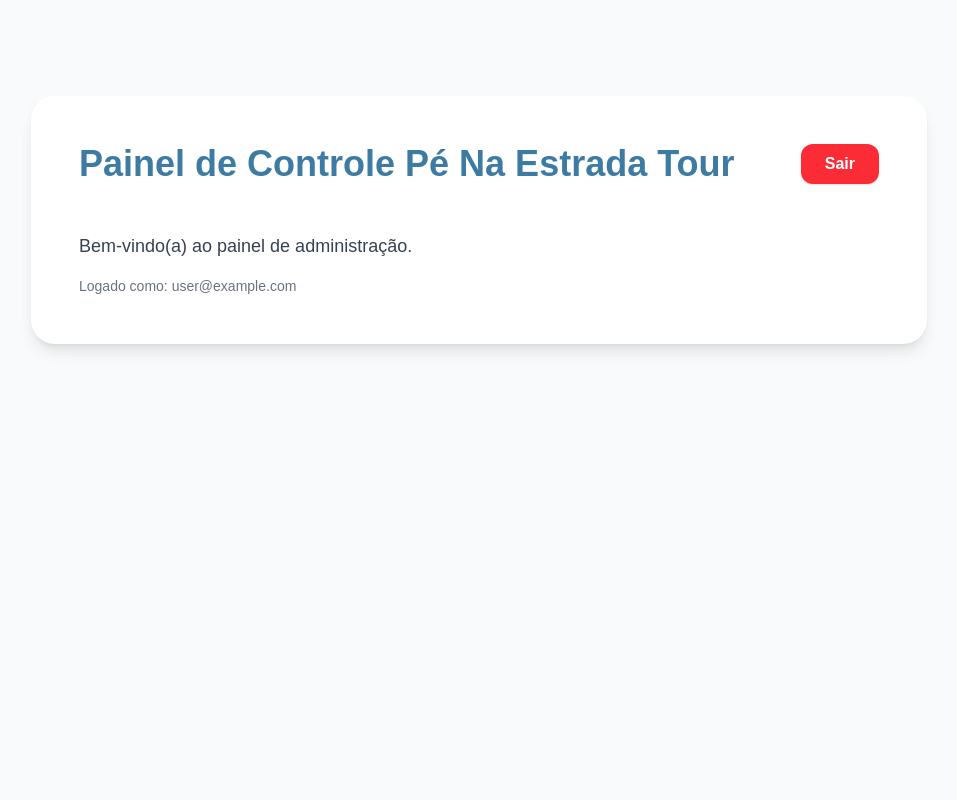
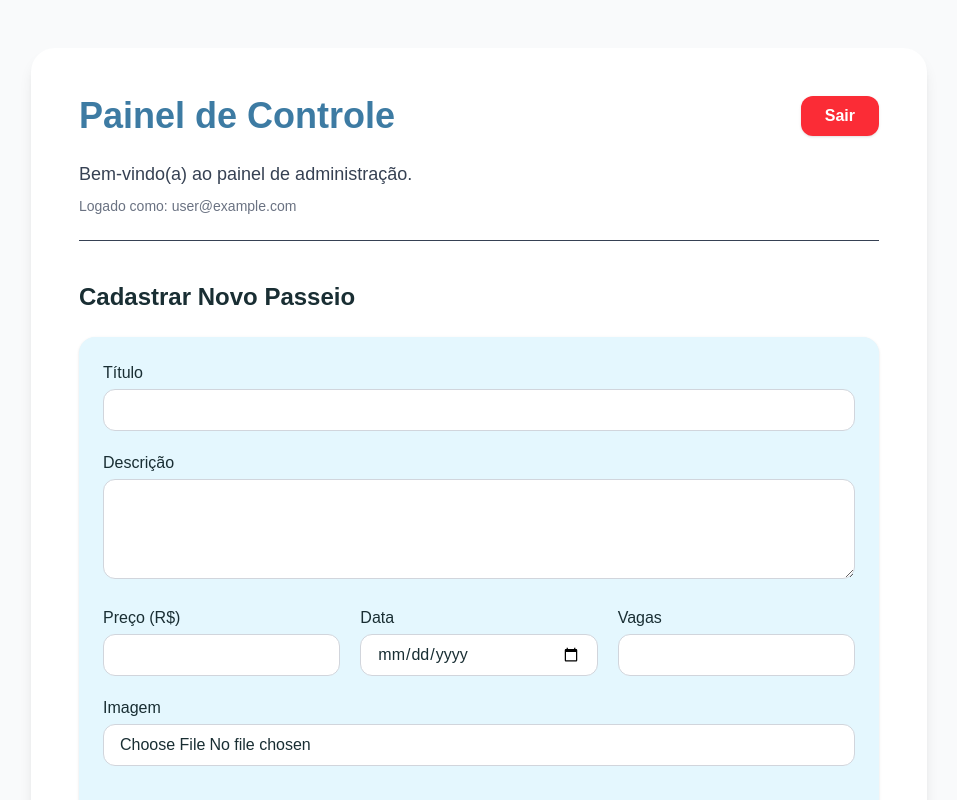
Before and after one commit to cosmo-matias/pe-na-estrada-site, a Next.js app: page /admin in a window 1280 px wide. Shown: the top 800 px of the page, without its empty margins (161-1118 px from the left). Built offline with nearby package versions, Linux system fonts and the light colour scheme; no server answers; sample sign-in values are in the browser's storage.

Commit message:
Adiciona formulário de cadastro de passeios com Firestore e Storage

```diff
--- a/app/admin/page.tsx
+++ b/app/admin/page.tsx
@@ -3,12 +3,25 @@
 import { useEffect, useState } from "react";
 import { useRouter } from "next/navigation";
 import { onAuthStateChanged, signOut, User } from "firebase/auth";
-import { auth } from "@/lib/firebaseConfig";
+import { collection, addDoc } from "firebase/firestore";
+import { ref, uploadBytes, getDownloadURL } from "firebase/storage";
+import { auth, db, storage } from "@/lib/firebaseConfig";
 
 export default function AdminPage() {
   const [user, setUser] = useState<User | null>(null);
   const [loading, setLoading] = useState(true);
   const router = useRouter();
+
+  // Form states
+  const [titulo, setTitulo] = useState("");
+  const [descricao, setDescricao] = useState("");
+  const [preco, setPreco] = useState("");
+  const [data, setData] = useState("");
+  const [vagas, setVagas] = useState("");
+  const [imagem, setImagem] = useState<File | null>(null);
+
+  const [isSaving, setIsSaving] = useState(false);
+  const [message, setMessage] = useState<{ text: string; type: "success" | "error" } | null>(null);
 
   useEffect(() => {
     const unsubscribe = onAuthStateChanged(auth, (currentUser) => {
@@ -32,6 +45,62 @@ export default function AdminPage() {
     }
   };
 
+  const handleFileChange = (e: React.ChangeEvent<HTMLInputElement>) => {
+    if (e.target.files && e.target.files[0]) {
+      setImagem(e.target.files[0]);
+    }
+  };
+
+  const handleSubmit = async (e: React.FormEvent) => {
+    e.preventDefault();
+    if (!imagem) {
+      setMessage({ text: "Por favor, selecione uma imagem.", type: "error" });
+      return;
+    }
+
+    setIsSaving(true);
+    setMessage(null);
+
+    try {
+      // 1. Upload the image
+      const imageRef = ref(storage, `passeios/${Date.now()}_${imagem.name}`);
+      const snapshot = await uploadBytes(imageRef, imagem);
+
+      // 2. Get the public URL
+      const imagemUrl = await getDownloadURL(snapshot.ref);
+
+      // 3. Save to Firestore
+      await addDoc(collection(db, "passeios"), {
+        titulo,
+        descricao,
+        preco: Number(preco),
+        data,
+        vagas: Number(vagas),
+        imagemUrl,
+        ativo: true,
+        createdAt: new Date().toISOString()
+      });
+
+      // 4. Show success and reset form
+      setMessage({ text: "Passeio cadastrado com sucesso!", type: "success" });
+      setTitulo("");
+      setDescricao("");
+      setPreco("");
+      setData("");
+      setVagas("");
+      setImagem(null);
+      // Reset input file type
+      const fileInput = document.getElementById("imagem") as HTMLInputElement;
+      if (fileInput) fileInput.value = "";
+
+    } catch (error) {
+      console.error("Erro ao cadastrar passeio:", error);
+      setMessage({ text: "Ocorreu um erro ao cadastrar o passeio.", type: "error" });
+    } finally {
+      setIsSaving(false);
+    }
+  };
+
   if (loading) {
     return (
       <div className="flex min-h-screen items-center justify-center bg-[var(--color-dark-base)]">
@@ -43,11 +112,11 @@ export default function AdminPage() {
   }
 
   return (
-    <div className="flex min-h-screen flex-col items-center bg-gray-50 p-8 md:p-24 text-[var(--color-dark-base)]">
-      <div className="w-full max-w-4xl bg-white rounded-3xl shadow-lg p-8 md:p-12">
-        <div className="flex flex-col md:flex-row justify-between items-center mb-12 gap-6">
+    <div className="flex min-h-screen flex-col items-center bg-gray-50 p-8 md:p-12 text-[var(--color-dark-base)]">
+      <div className="w-full max-w-4xl bg-white rounded-3xl shadow-lg p-8 md:p-12 mb-8">
+        <div className="flex flex-col md:flex-row justify-between items-center gap-6">
           <h1 className="text-3xl md:text-4xl font-bold text-[var(--color-medium-accent-blue)]">
-            Painel de Controle Pé Na Estrada Tour
+            Painel de Controle
           </h1>
           <button
             onClick={handleLogout}
@@ -57,9 +126,104 @@ export default function AdminPage() {
           </button>
         </div>
 
-        <div className="text-lg text-gray-700">
+        <div className="text-lg text-gray-700 mt-6 border-b pb-6">
           <p>Bem-vindo(a) ao painel de administração.</p>
-          <p className="mt-4 text-sm text-gray-500">Logado como: {user?.email}</p>
+          <p className="mt-2 text-sm text-gray-500">Logado como: {user?.email}</p>
+        </div>
+
+        {/* Formulário de Cadastro de Passeios */}
+        <div className="mt-10">
+          <h2 className="text-2xl font-bold mb-6 text-[var(--color-dark-base)]">Cadastrar Novo Passeio</h2>
+
+          <form onSubmit={handleSubmit} className="bg-[var(--color-light-bg-white)] p-6 rounded-2xl shadow-sm flex flex-col gap-5">
+            <div>
+              <label className="block font-medium mb-1" htmlFor="titulo">Título</label>
+              <input
+                id="titulo"
+                type="text"
+                value={titulo}
+                onChange={(e) => setTitulo(e.target.value)}
+                className="w-full px-4 py-2 rounded-xl border border-gray-300 focus:outline-none focus:ring-2 focus:ring-[var(--color-medium-accent-blue)] bg-white"
+                required
+              />
+            </div>
+
+            <div>
+              <label className="block font-medium mb-1" htmlFor="descricao">Descrição</label>
+              <textarea
+                id="descricao"
+                value={descricao}
+                onChange={(e) => setDescricao(e.target.value)}
+                className="w-full px-4 py-2 rounded-xl border border-gray-300 focus:outline-none focus:ring-2 focus:ring-[var(--color-medium-accent-blue)] bg-white min-h-[100px]"
+                required
+              />
+            </div>
+
+            <div className="grid grid-cols-1 md:grid-cols-3 gap-5">
+              <div>
+                <label className="block font-medium mb-1" htmlFor="preco">Preço (R$)</label>
+                <input
+                  id="preco"
+                  type="number"
+                  step="0.01"
+                  value={preco}
+                  onChange={(e) => setPreco(e.target.value)}
+                  className="w-full px-4 py-2 rounded-xl border border-gray-300 focus:outline-none focus:ring-2 focus:ring-[var(--color-medium-accent-blue)] bg-white"
+                  required
+                />
+              </div>
+
+              <div>
+                <label className="block font-medium mb-1" htmlFor="data">Data</label>
+                <input
+                  id="data"
+                  type="date"
+                  value={data}
+                  onChange={(e) => setData(e.target.value)}
+                  className="w-full px-4 py-2 rounded-xl border border-gray-300 focus:outline-none focus:ring-2 focus:ring-[var(--color-medium-accent-blue)] bg-white"
+                  required
+                />
+              </div>
+
+              <div>
+                <label className="block font-medium mb-1" htmlFor="vagas">Vagas</label>
+                <input
+                  id="vagas"
+                  type="number"
+                  value={vagas}
+                  onChange={(e) => setVagas(e.target.value)}
+                  className="w-full px-4 py-2 rounded-xl border border-gray-300 focus:outline-none focus:ring-2 focus:ring-[var(--color-medium-accent-blue)] bg-white"
+                  required
+                />
+              </div>
+            </div>
+
+            <div>
+              <label className="block font-medium mb-1" htmlFor="imagem">Imagem</label>
+              <input
+                id="imagem"
+                type="file"
+                accept="image/*"
+                onChange={handleFileChange}
+                className="w-full px-4 py-2 rounded-xl border border-gray-300 bg-white"
+                required
+              />
+            </div>
+
+            <button
+              type="submit"
+              disabled={isSaving}
+              className="mt-4 bg-[var(--color-primary-accent)] hover:bg-orange-500 text-white font-bold py-3 px-6 rounded-xl transition-all shadow-md hover:shadow-lg disabled:opacity-50"
+            >
+              {isSaving ? "Salvando..." : "Salvar Passeio"}
+            </button>
+
+            {message && (
+              <div className={`p-4 rounded-xl mt-2 font-medium text-center ${message.type === 'success' ? 'bg-green-100 text-green-700' : 'bg-red-100 text-red-700'}`}>
+                {message.text}
+              </div>
+            )}
+          </form>
         </div>
       </div>
     </div>
```
